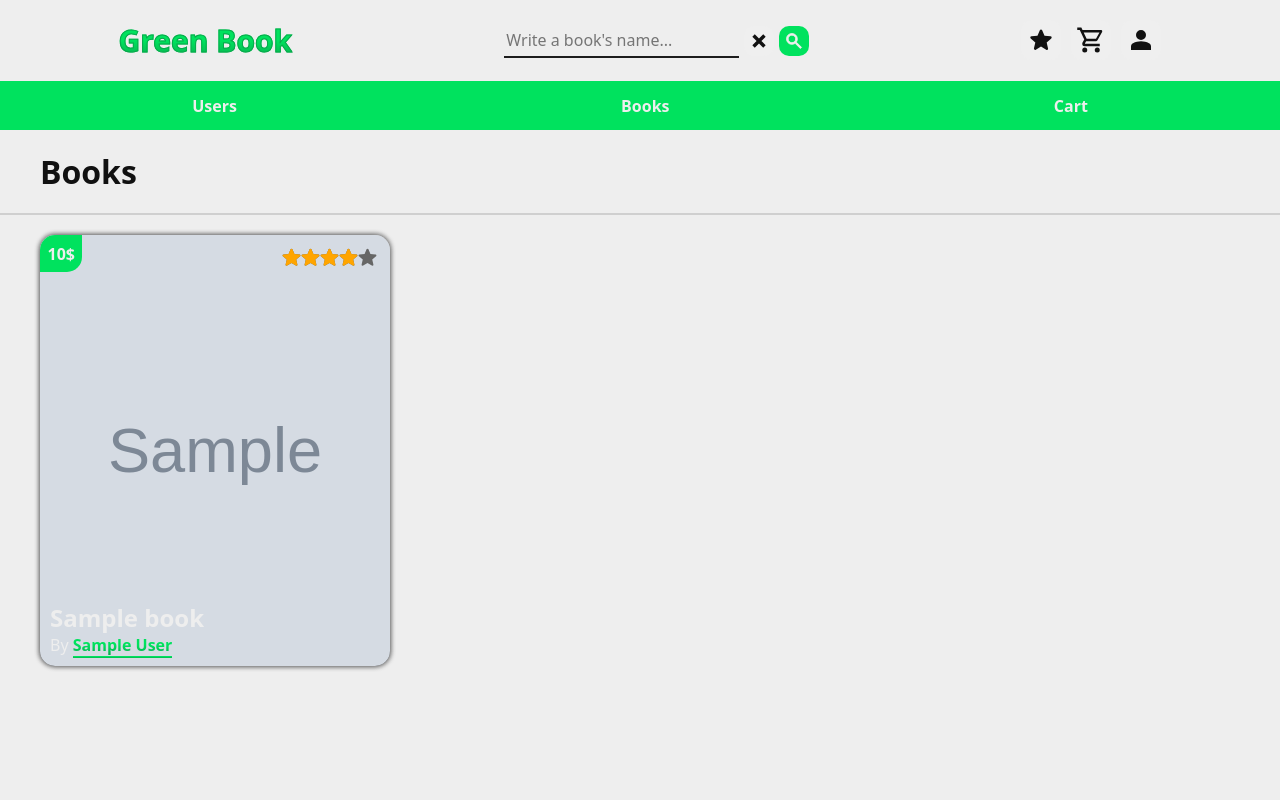
After one commit to AshameTheDestroyer/Green-Book, a PHP site: page /book_page.php in a window 1280 px wide. The commit adds this page. Run offline with PHP 8.4, Linux system fonts and the light colour scheme; tables that the repository leaves empty or names only in its code hold one stand-in row (values such as "Sample post"); grey boxes marked "Sample" are stand-in pictures.

Commit message:
Book page has been prototyped.

```diff
--- /dev/null
+++ b/book_page.php
@@ -0,0 +1,66 @@
+<?php include_once("./view/layout/head.php") ?>
+<?php include_once("./view/components/header/header.php") ?>
+
+<?php include_once("./control/fetch_books.php") ?>
+
+<link rel="stylesheet" href="./view/pages/book_page/book_page.css">
+<script src="./view/pages/book_page/book_page.js" defer></script>
+
+<main id="book-page">
+    <header>
+        <h1>Books</h1>
+    </header>
+
+    <main id="book-displayer">
+        <?php foreach ($books as $book): ?>
+            <div class="book-card" tabindex="0">
+                <form action=<?= $_SERVER["PHP_SELF"] ?> method="GET" aria-hidden>
+                    <input type="hidden" name="book_id" value="<?= $book["id"] ?>" />
+                    <button type="submit"></button>
+                </form>
+
+                <header>
+                    <p>
+                        <?= $book["price"] ?>$
+                    </p>
+                    <div class="star-displayer" title="This book has a rating of <?= $book["rating"] * 2 ?>/10.">
+                        <div>
+                            <?php for ($i = 5; $i > 0; $i--): ?>
+                                <span>
+                                    <?php include("./assets/icons/star.svg") ?>
+                                </span>
+                            <?php endfor ?>
+                        </div>
+                        <div>
+                            <?php for ($i = $book["rating"]; $i > 0; $i--): ?>
+                                <span data-is-half=<?= ($i == 0.5) ? "true" : "" ?>>
+                                    <?php include("./assets/icons/star.svg") ?>
+                                </span>
+                            <?php endfor ?>
+                        </div>
+                    </div>
+                </header>
+
+                <figure>
+                    <img src="<?= $book["cover_url"] ?>" alt="The cover of the book &quot;<?= $book["title"] ?>&quot;.">
+                </figure>
+
+                <figcaption>
+                    <h2>
+                        <?= $book["title"] ?>
+                    </h2>
+                    <p>
+                        By
+                        <a href="?author=<?= $book["author"] ?>"
+                            title="Click to see other books made by <?= $book["author"] ?>.">
+                            <?= $book["author"] ?>
+                        </a>
+                    </p>
+                </figcaption>
+            </div>
+        <?php endforeach ?>
+    </main>
+</main>
+
+<?php include_once("./view/components/footer/footer.php") ?>
+<?php include_once("./view/layout/foot.php") ?>
--- /dev/null
+++ b/control/fetch_books.php
@@ -0,0 +1,7 @@
+<?php
+$books = array();
+
+$query = "SELECT * FROM books";
+$result = $connection->execute_query($query);
+$books = $result->fetch_all(MYSQLI_ASSOC);
+?>
--- a/home_page.php
+++ b/home_page.php
@@ -4,7 +4,7 @@
 <link rel="stylesheet" href="./view/pages/home_page/home_page.css">
 
 <main id="home-page">
-    <img src="./assets/images/bookshelf.png" alt="Books on a bookshelf.">
+    <!-- <img src="./assets/images/bookshelf.png" alt="Books on a bookshelf."> -->
 </main>
 
 <?php include_once("./view/components/footer/footer.php") ?>
--- a/signing_page.php
+++ b/signing_page.php
@@ -1,8 +1,8 @@
 <?php include_once("./view/layout/head.php") ?>
 
 <?php include_once("./control/signing.php") ?>
-<?php include("./view/components/input_field/input_field.php") ?>
-<?php include("./view/components/modal/modal.php") ?>
+<?php include_once("./view/components/input_field/input_field.php") ?>
+<?php include_once("./view/components/modal/modal.php") ?>
 
 <?php
 $signingMethod = filter_input(INPUT_GET, "signing_method", FILTER_SANITIZE_STRING);
--- a/styles/style.css
+++ b/styles/style.css
@@ -1,4 +1,6 @@
 :root {
+  --first-screen-width: 800px;
+  --second-screen-width: 520px;
   --main-colour: #00e25e;
   --main-darker-colour: #08a84b;
   --vibrant-colour: #ffffff;
@@ -23,6 +25,7 @@
       calc(-1 * var(--box-shadow-thickness)) calc(+1 * var(--box-shadow-thickness)) var(--box-shadow-blurriness) var(--three-quarter-transparent-colour),
       calc(+1 * var(--box-shadow-thickness)) calc(-1 * var(--box-shadow-thickness)) var(--box-shadow-blurriness) var(--three-quarter-transparent-colour),
       calc(-1 * var(--box-shadow-thickness)) calc(-1 * var(--box-shadow-thickness)) var(--box-shadow-blurriness) var(--three-quarter-transparent-colour);
+  --header-height: 13rem;
   font-size: 62.5%;
 }
 
--- a/styles/style.scss
+++ b/styles/style.scss
@@ -1,4 +1,7 @@
 :root {
+    --first-screen-width: 800px;
+    --second-screen-width: 520px;
+
     --main-colour: #00e25e;
     --main-darker-colour: #08a84b;
     --vibrant-colour: #ffffff;
@@ -26,6 +29,8 @@
         calc(-1 * var(--box-shadow-thickness)) calc(+1 * var(--box-shadow-thickness)) var(--box-shadow-blurriness) var(--three-quarter-transparent-colour),
         calc(+1 * var(--box-shadow-thickness)) calc(-1 * var(--box-shadow-thickness)) var(--box-shadow-blurriness) var(--three-quarter-transparent-colour),
         calc(-1 * var(--box-shadow-thickness)) calc(-1 * var(--box-shadow-thickness)) var(--box-shadow-blurriness) var(--three-quarter-transparent-colour);
+
+    --header-height: 13rem;
 
     font-size: 62.5%;
 }
--- a/view/components/header/header.css
+++ b/view/components/header/header.css
@@ -3,19 +3,28 @@
   flex-direction: column;
   position: sticky;
   top: 0;
+  height: var(--header-height);
+  overflow: hidden;
   z-index: 10;
 }
 #main-header > main {
   display: flex;
   flex-wrap: wrap;
-  place-content: center space-around;
-  place-items: center space-around;
-  gap: 2rem;
+  place-content: stretch space-around;
+  place-items: stretch space-around;
+  gap: 1.5rem;
   padding: 2rem;
   background-color: var(--background-colour);
 }
+#main-header > main h1 {
+  font-size: min(3rem, 5vw);
+  height: 100%;
+  display: flex;
+  place-content: center;
+  place-items: center;
+}
 #main-header > main .button-displayer {
-  gap: 1.5rem;
+  gap: 1rem;
   padding: 0;
 }
 #main-header #search-form {
@@ -28,21 +37,31 @@
   --size: 3rem;
 }
 #main-header > nav {
+  flex-grow: 1;
   background-color: var(--main-colour);
+  overflow: hidden;
 }
 #main-header > nav > ul {
   list-style-type: none;
+  height: 100%;
   display: flex;
-  flex-wrap: wrap;
   place-content: center space-around;
   place-items: center space-around;
   margin: 0;
   padding: 0;
 }
+#main-header > nav > ul > li {
+  height: 100%;
+}
 #main-header > nav > ul > li > a {
+  --padding: 1rem;
   font-weight: bold;
   text-decoration: none;
-  padding: 1rem 2rem;
+  height: calc(100% - var(--padding) * 2);
+  display: flex;
+  place-content: center;
+  place-items: center;
+  padding: var(--padding) calc(var(--padding) * 2);
   color: var(--background-colour);
   background-color: var(--main-colour);
   cursor: pointer;
@@ -55,3 +74,8 @@
   padding-inline: 4rem;
   filter: brightness(120%);
 }
+@media (max-width: 720px) {
+  #main-header #search-form {
+    display: none;
+  }
+}
--- a/view/components/header/header.scss
+++ b/view/components/header/header.scss
@@ -4,22 +4,35 @@
 
     position: sticky;
     top: 0;
+    height: var(--header-height);
+
+    overflow: hidden;
 
     z-index: 10;
 
     &>main {
         display: flex;
         flex-wrap: wrap;
-        place-content: center space-around;
-        place-items: center space-around;
-        gap: 2rem;
+        place-content: stretch space-around;
+        place-items: stretch space-around;
+        gap: 1.5rem;
 
         padding: 2rem;
 
         background-color: var(--background-colour);
 
+        h1 {
+            font-size: min(3rem, 5vw);
+
+            height: 100%;
+
+            display: flex;
+            place-content: center;
+            place-items: center;
+        }
+
         .button-displayer {
-            gap: 1.5rem;
+            gap: 1rem;
 
             padding: 0;
         }
@@ -37,13 +50,18 @@
     }
 
     &>nav {
+        flex-grow: 1;
+
         background-color: var(--main-colour);
+
+        overflow: hidden;
 
         &>ul {
             list-style-type: none;
 
+            height: 100%;
+
             display: flex;
-            flex-wrap: wrap;
             place-content: center space-around;
             place-items: center space-around;
 
@@ -51,12 +69,20 @@
             padding: 0;
 
             &>li {
+                height: 100%;
 
                 &>a {
+                    --padding: 1rem;
+
                     font-weight: bold;
                     text-decoration: none;
 
-                    padding: 1rem 2rem;
+                    height: calc(100% - var(--padding) * 2);
+                    display: flex;
+                    place-content: center;
+                    place-items: center;
+
+                    padding: var(--padding) calc(var(--padding) * 2);
 
                     color: var(--background-colour);
                     background-color: var(--main-colour);
@@ -78,4 +104,11 @@
             }
         }
     }
+
+    @media (max-width: 720px) {
+
+        #search-form {
+            display: none;
+        }
+    }
 }
--- /dev/null
+++ b/view/pages/book_page/book_page.css
@@ -0,0 +1,106 @@
+#book-page {
+  --padding: 4rem;
+  position: relative;
+  display: flex;
+  flex-direction: column;
+  gap: 4rem;
+  padding: var(--padding);
+}
+#book-page > header {
+  position: sticky;
+  top: var(--header-height);
+  margin: calc(-1 * var(--padding));
+  margin-bottom: calc(-1 * var(--padding) / 2);
+  padding: calc(var(--padding) / 2) var(--padding);
+  background-color: var(--background-colour);
+  border-bottom: 2px solid var(--background-darker-colour);
+  z-index: 1;
+}
+#book-page #book-displayer {
+  display: grid;
+  grid-template-columns: repeat(auto-fit, minmax(28rem, 35rem));
+  gap: 2rem;
+}
+#book-page #book-displayer .book-card {
+  --card-padding: 1rem;
+  position: relative;
+  max-width: calc(100vw - var(--padding) * 2);
+  aspect-ratio: 13/16;
+  border-radius: 1.5rem;
+  background-color: var(--background-darker-colour);
+  box-shadow: var(--box-shadow);
+  transition: transform 250ms;
+  overflow: hidden;
+  cursor: pointer;
+}
+#book-page #book-displayer .book-card > form {
+  display: none;
+}
+#book-page #book-displayer .book-card > header {
+  position: absolute;
+  top: var(--card-padding);
+  inset-inline: var(--card-padding);
+  display: flex;
+  place-content: center space-between;
+  place-items: center space-between;
+}
+#book-page #book-displayer .book-card > header > p {
+  font-weight: bold;
+  position: relative;
+  top: calc(-1 * var(--card-padding));
+  left: calc(-1 * var(--card-padding));
+  padding: calc(var(--card-padding) * 3 / 4);
+  color: var(--background-colour);
+  border-bottom-right-radius: 1.5rem;
+  background-color: var(--main-colour);
+}
+#book-page #book-displayer .book-card > header .star-displayer {
+  display: grid;
+}
+#book-page #book-displayer .book-card > header .star-displayer > div {
+  display: flex;
+  grid-row: 1;
+  grid-column: 1;
+}
+#book-page #book-displayer .book-card > header .star-displayer > div > span {
+  width: 2.5rem;
+  height: 2.5rem;
+  margin-inline: -0.3rem;
+  overflow: hidden;
+}
+#book-page #book-displayer .book-card > header .star-displayer > div > span > svg {
+  width: 2.5rem;
+  height: 2.5rem;
+  fill: var(--gray-colour);
+}
+#book-page #book-displayer .book-card > header .star-displayer > div > span[data-is-half=true] {
+  width: 1.25rem;
+}
+#book-page #book-displayer .book-card > header .star-displayer > div > span:first-child {
+  margin-left: 0;
+}
+#book-page #book-displayer .book-card > header .star-displayer > div > span:last-child {
+  margin-right: 0;
+}
+#book-page #book-displayer .book-card > header .star-displayer > div:last-child > span svg {
+  fill: var(--warning-colour) !important;
+}
+#book-page #book-displayer .book-card > figure {
+  width: 100%;
+  height: 100%;
+  display: flex;
+  background-image: linear-gradient(transparent, var(--quarter-transparent-colour));
+}
+#book-page #book-displayer .book-card > figure > img {
+  width: 100%;
+  height: 100%;
+}
+#book-page #book-displayer .book-card > figcaption {
+  position: absolute;
+  bottom: var(--card-padding);
+  left: var(--card-padding);
+  color: var(--background-colour);
+}
+#book-page #book-displayer .book-card:is(:hover, :focus-within) {
+  transform: scale(1.02);
+}
--- /dev/null
+++ b/view/pages/book_page/book_page.js
@@ -0,0 +1,4 @@
+const bookCards = [...document.querySelectorAll(".book-card")];
+bookCards.forEach(bookCard => bookCard.addEventListener("click", _e =>
+    bookCard.querySelector("form>button").click()
+));
--- /dev/null
+++ b/view/pages/book_page/book_page.scss
@@ -0,0 +1,151 @@
+#book-page {
+    --padding: 4rem;
+
+    position: relative;
+
+    display: flex;
+    flex-direction: column;
+    gap: 4rem;
+
+    padding: var(--padding);
+
+    &>header {
+        position: sticky;
+        top: var(--header-height);
+
+        margin: calc(-1 * var(--padding));
+        margin-bottom: calc(-1 * var(--padding) / 2);
+        padding: calc(var(--padding) / 2) var(--padding);
+
+        background-color: var(--background-colour);
+        border-bottom: 2px solid var(--background-darker-colour);
+
+        z-index: 1;
+    }
+
+    #book-displayer {
+        display: grid;
+        grid-template-columns: repeat(auto-fit, minmax(28rem, 35rem));
+        gap: 2rem;
+
+        .book-card {
+            --card-padding: 1rem;
+
+            position: relative;
+            max-width: calc(100vw - var(--padding) * 2);
+            aspect-ratio: 13 / 16;
+
+            border-radius: 1.5rem;
+            background-color: var(--background-darker-colour);
+            box-shadow: var(--box-shadow);
+
+            transition: transform 250ms;
+
+            overflow: hidden;
+
+            cursor: pointer;
+
+            &>form {
+                display: none;
+            }
+
+            &>header {
+                position: absolute;
+                top: var(--card-padding);
+                inset-inline: var(--card-padding);
+
+                display: flex;
+                place-content: center space-between;
+                place-items: center space-between;
+
+                &>p {
+                    font-weight: bold;
+
+                    position: relative;
+                    top: calc(-1 * var(--card-padding));
+                    left: calc(-1 * var(--card-padding));
+
+                    padding: calc(var(--card-padding) * 3 / 4);
+
+                    color: var(--background-colour);
+                    border-bottom-right-radius: 1.5rem;
+                    background-color: var(--main-colour);
+                }
+
+                .star-displayer {
+                    display: grid;
+
+                    &>div {
+                        display: flex;
+
+                        grid-row: 1;
+                        grid-column: 1;
+
+                        &>span {
+                            $margin-inline: -0.3rem;
+                            $size: 2.5rem;
+
+                            width: $size;
+                            height: $size;
+
+                            margin-inline: $margin-inline;
+
+                            overflow: hidden;
+
+                            &>svg {
+                                width: $size;
+                                height: $size;
+
+                                fill: var(--gray-colour);
+                            }
+
+                            &[data-is-half=true] {
+                                width: calc($size / 2);
+                            }
+
+                            &:first-child {
+                                margin-left: 0;
+                            }
+
+                            &:last-child {
+                                margin-right: 0;
+                            }
+                        }
+
+                        &:last-child>span svg {
+                            fill: var(--warning-colour) !important;
+                        }
+                    }
+                }
+            }
+
+            &>figure {
+                $size: 100%;
+
+                width: $size;
+                height: $size;
+
+                display: flex;
+
+                background-image: linear-gradient(transparent, var(--quarter-transparent-colour));
+
+                &>img {
+                    width: $size;
+                    height: $size;
+                }
+            }
+
+            &>figcaption {
+                position: absolute;
+                bottom: var(--card-padding);
+                left: var(--card-padding);
+
+                color: var(--background-colour);
+            }
+
+            &:is(:hover, :focus-within) {
+                transform: scale(1.02);
+            }
+        }
+    }
+}
--- a/view/pages/home_page/home_page.scss
+++ b/view/pages/home_page/home_page.scss
@@ -1 +1 @@
-#home-page {}
+// #home-page {}
```
